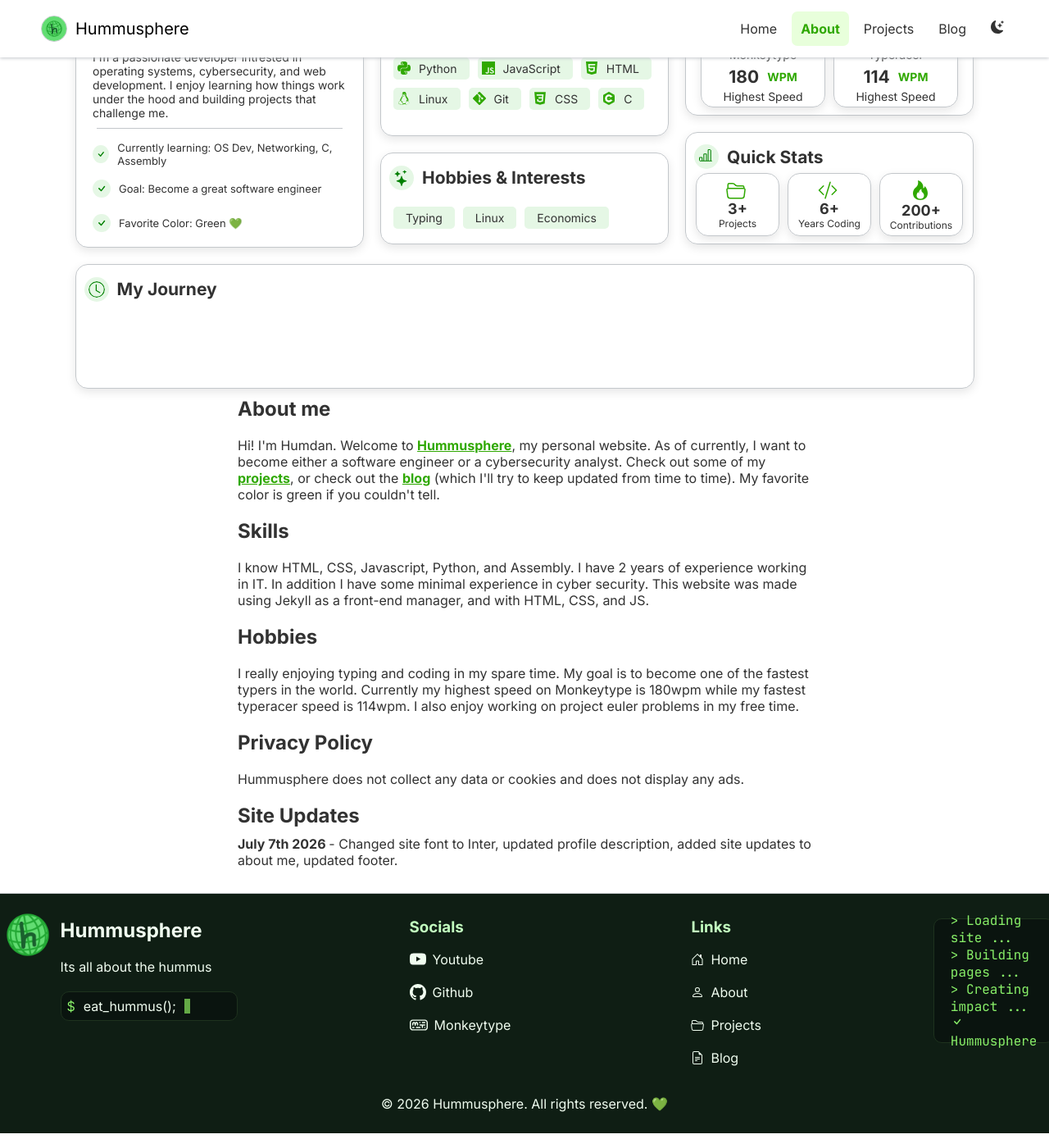
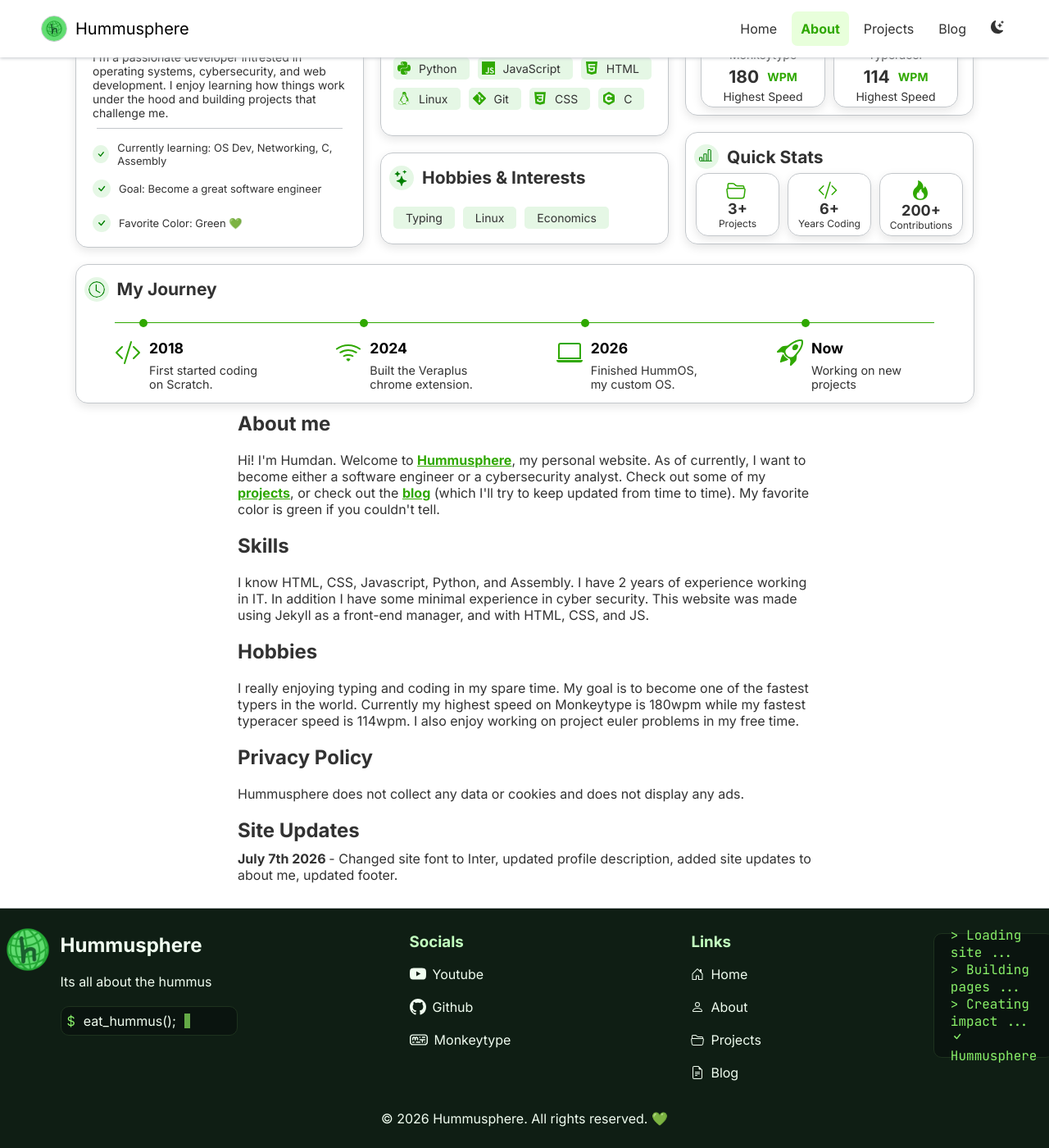
Before and after one commit to hummusphere/hummusphere.github.io, a Jekyll site: the page built from directory/about.html, in a window 1280 px wide and 1400 px high, scrolled down 442 px. Shown: the whole window at 82% size. Built offline with Jekyll 4.4.1, drawn with Linux system fonts in a browser that asks for light colours.

Commit message:
finished timeline

```diff
--- a/directory/about.html
+++ b/directory/about.html
@@ -213,7 +213,7 @@ permalink: /about/
             </div>
         </div>
     </div>
-    <div class="about-info" style="width: 1095px; height: 150px;">
+    <div class="about-info" style="width: 1095px; height: fit-content;">
         <div class="flex flex-row items-center">
             <svg style="color: green; padding: 5px; margin: 10px; border-radius: 100%; background: rgb(229, 247, 229);" xmlns="http://www.w3.org/2000/svg" width="20" height="20" fill="currentColor" class="bi bi-code-slash" viewBox="0 0 16 16">
                 <path d="M8 3.5a.5.5 0 0 0-1 0V9a.5.5 0 0 0 .252.434l3.5 2a.5.5 0 0 0 .496-.868L8 8.71z"/>
@@ -221,10 +221,60 @@ permalink: /about/
             </svg>
             <h2> My Journey </h2>
         </div>
-    </div>
-
-
-
+        <div class="about-timeline">
+            <div class="about-timeline-event">
+                <div class="about-timeline-dot"></div>
+                <div class="flex flex-row">
+                    <svg style="margin-right:10px" fill="var(--link-color)"xmlns="http://www.w3.org/2000/svg" width="32" height="32" fill="currentColor" class="bi bi-flower1" viewBox="0 0 16 16">
+                        <path d="M10.478 1.647a.5.5 0 1 0-.956-.294l-4 13a.5.5 0 0 0 .956.294zM4.854 4.146a.5.5 0 0 1 0 .708L1.707 8l3.147 3.146a.5.5 0 0 1-.708.708l-3.5-3.5a.5.5 0 0 1 0-.708l3.5-3.5a.5.5 0 0 1 .708 0m6.292 0a.5.5 0 0 0 0 .708L14.293 8l-3.147 3.146a.5.5 0 0 0 .708.708l3.5-3.5a.5.5 0 0 0 0-.708l-3.5-3.5a.5.5 0 0 0-.708 0"/>
+                    </svg>
+                    <div>
+                         <h3>2018</h3>
+                        <p>First started coding on Scratch.</p>
+                    </div>
+                </div>
+            </div>
+                        <div class="about-timeline-event">
+                <div class="about-timeline-dot"></div>
+                <div class="flex flex-row">
+                    <svg style="margin-right:10px" fill="var(--link-color)"xmlns="http://www.w3.org/2000/svg" width="32" height="32" fill="currentColor" class="bi bi-flower1" viewBox="0 0 16 16">
+                          <path d="M15.384 6.115a.485.485 0 0 0-.047-.736A12.44 12.44 0 0 0 8 3C5.259 3 2.723 3.882.663 5.379a.485.485 0 0 0-.048.736.52.52 0 0 0 .668.05A11.45 11.45 0 0 1 8 4c2.507 0 4.827.802 6.716 2.164.205.148.49.13.668-.049"/>
+                            <path d="M13.229 8.271a.482.482 0 0 0-.063-.745A9.46 9.46 0 0 0 8 6c-1.905 0-3.68.56-5.166 1.526a.48.48 0 0 0-.063.745.525.525 0 0 0 .652.065A8.46 8.46 0 0 1 8 7a8.46 8.46 0 0 1 4.576 1.336c.206.132.48.108.653-.065m-2.183 2.183c.226-.226.185-.605-.1-.75A6.5 6.5 0 0 0 8 9c-1.06 0-2.062.254-2.946.704-.285.145-.326.524-.1.75l.015.015c.16.16.407.19.611.09A5.5 5.5 0 0 1 8 10c.868 0 1.69.201 2.42.56.203.1.45.07.61-.091zM9.06 12.44c.196-.196.198-.52-.04-.66A2 2 0 0 0 8 11.5a2 2 0 0 0-1.02.28c-.238.14-.236.464-.04.66l.706.706a.5.5 0 0 0 .707 0l.707-.707z"/>
+                    </svg>
+                    <div>
+                         <h3>2024</h3>
+                        <p>Built the Veraplus chrome extension.</p>
+                    </div>
+                </div>
+            </div>
+                        <div class="about-timeline-event">
+                <div class="about-timeline-dot"></div>
+                <div class="flex flex-row">
+                    <svg style="margin-right:10px" fill="var(--link-color)"xmlns="http://www.w3.org/2000/svg" width="32" height="32" fill="currentColor" class="bi bi-flower1" viewBox="0 0 16 16">
+                        <path d="M13.5 3a.5.5 0 0 1 .5.5V11H2V3.5a.5.5 0 0 1 .5-.5zm-11-1A1.5 1.5 0 0 0 1 3.5V12h14V3.5A1.5 1.5 0 0 0 13.5 2zM0 12.5h16a1.5 1.5 0 0 1-1.5 1.5h-13A1.5 1.5 0 0 1 0 12.5"/>
+                    </svg>
+                    <div>
+                         <h3>2026</h3>
+                        <p>Finished HummOS, my custom OS.</p>
+                    </div>
+                </div>
+            </div>
+                        <div class="about-timeline-event">
+                <div class="about-timeline-dot"></div>
+                <div class="flex flex-row">
+                    <svg style="margin-right:10px" fill="var(--link-color)"xmlns="http://www.w3.org/2000/svg" width="32" height="32" fill="currentColor" class="bi bi-flower1" viewBox="0 0 16 16">
+                        <path d="M9.752 6.193c.599.6 1.73.437 2.528-.362s.96-1.932.362-2.531c-.599-.6-1.73-.438-2.528.361-.798.8-.96 1.933-.362 2.532"/>
+                        <path d="M15.811 3.312c-.363 1.534-1.334 3.626-3.64 6.218l-.24 2.408a2.56 2.56 0 0 1-.732 1.526L8.817 15.85a.51.51 0 0 1-.867-.434l.27-1.899c.04-.28-.013-.593-.131-.956a9 9 0 0 0-.249-.657l-.082-.202c-.815-.197-1.578-.662-2.191-1.277-.614-.615-1.079-1.379-1.275-2.195l-.203-.083a10 10 0 0 0-.655-.248c-.363-.119-.675-.172-.955-.132l-1.896.27A.51.51 0 0 1 .15 7.17l2.382-2.386c.41-.41.947-.67 1.524-.734h.006l2.4-.238C9.005 1.55 11.087.582 12.623.208c.89-.217 1.59-.232 2.08-.188.244.023.435.06.57.093q.1.026.16.045c.184.06.279.13.351.295l.029.073a3.5 3.5 0 0 1 .157.721c.055.485.051 1.178-.159 2.065m-4.828 7.475.04-.04-.107 1.081a1.54 1.54 0 0 1-.44.913l-1.298 1.3.054-.38c.072-.506-.034-.993-.172-1.418a9 9 0 0 0-.164-.45c.738-.065 1.462-.38 2.087-1.006M5.205 5c-.625.626-.94 1.351-1.004 2.09a9 9 0 0 0-.45-.164c-.424-.138-.91-.244-1.416-.172l-.38.054 1.3-1.3c.245-.246.566-.401.91-.44l1.08-.107zm9.406-3.961c-.38-.034-.967-.027-1.746.163-1.558.38-3.917 1.496-6.937 4.521-.62.62-.799 1.34-.687 2.051.107.676.483 1.362 1.048 1.928.564.565 1.25.941 1.924 1.049.71.112 1.429-.067 2.048-.688 3.079-3.083 4.192-5.444 4.556-6.987.183-.771.18-1.345.138-1.713a3 3 0 0 0-.045-.283 3 3 0 0 0-.3-.041Z"/>
+                        <path d="M7.009 12.139a7.6 7.6 0 0 1-1.804-1.352A7.6 7.6 0 0 1 3.794 8.86c-1.102.992-1.965 5.054-1.839 5.18.125.126 3.936-.896 5.054-1.902Z"/>
+                    </svg>
+                    <div>
+                         <h3>Now</h3>
+                        <p>Working on new projects</p>
+                    </div>
+                </div>
+            </div>
+        </div>
+</div>
     <h2 style="max-width: 700px; width:100%; margin:0px;">About me</h2>
     <p style="padding: 20px; max-width: 700px; width:100%; margin:0px;">
         Hi! I'm Humdan. Welcome to <a href="/" class="blog-link"> Hummusphere</a>,
--- a/styles/style.css
+++ b/styles/style.css
@@ -526,3 +526,43 @@ h3, h2 {
   border-radius: 5px;
   margin: 5px;
 }
+
+.about-timeline {
+  position: relative;
+  display: flex;
+  justify-content: space-between;
+  align-items: flex-start;
+  max-width: 1000px;
+  margin: auto;
+}
+
+.about-timeline::before {
+  content:"";
+  position:absolute;
+  top: 10px;
+  left:0;
+  right:0;
+  height:1px;
+  background:var(--link-color);
+  z-index:0;
+}
+
+.about-timeline-dot {
+  width: 10px;
+  height: 10px;
+  background: var(--link-color);
+  border-radius: 50%;
+  margin: 6px 30px 15px;
+}
+
+.about-timeline-event h3 {
+  margin: 0;
+  font-size: 1.1rem;
+}
+
+.about-timeline-event p {
+  margin-top: 8px;
+  color: var(--text-color);
+  font-size: 0.9rem;
+  max-width: 150px;
+}
```
